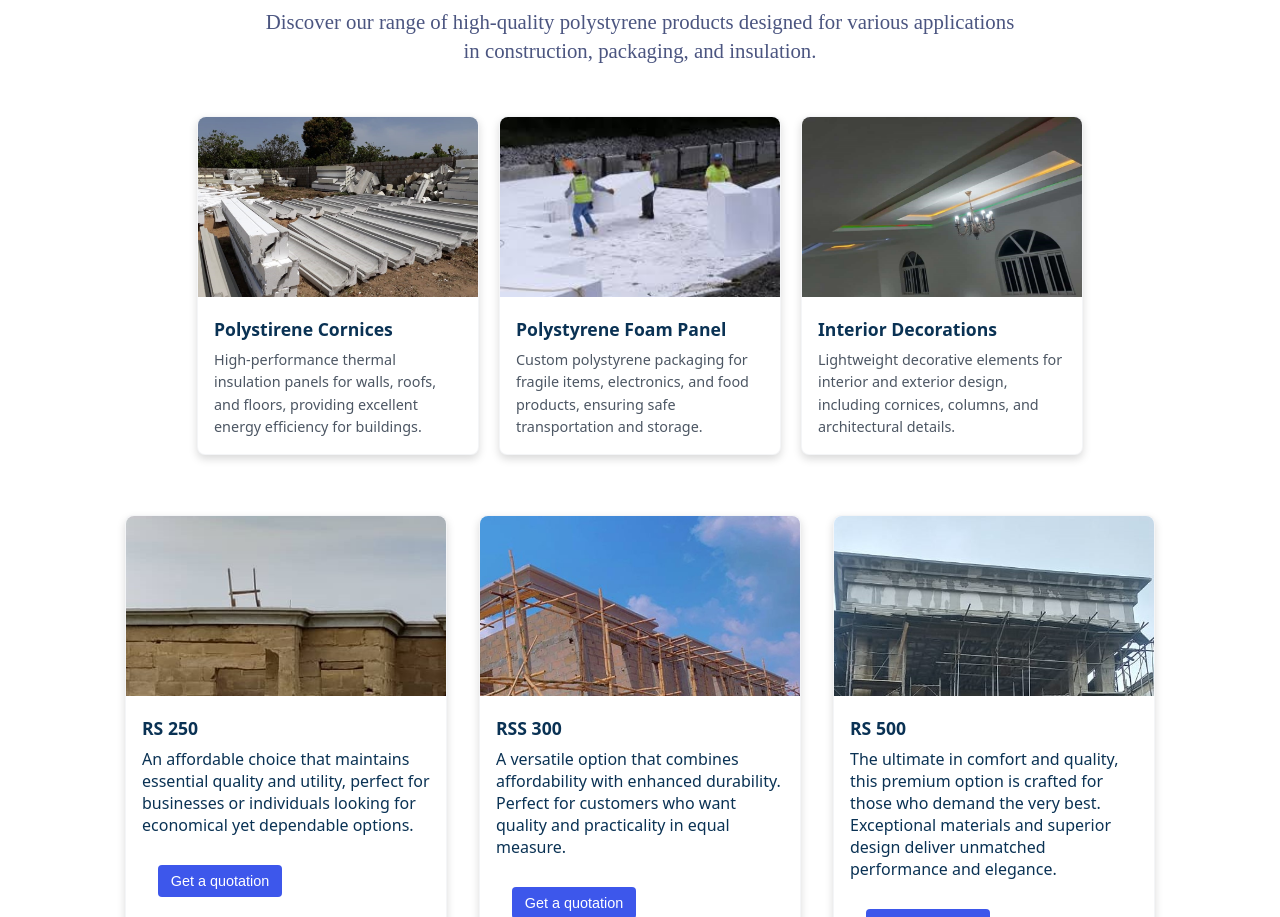
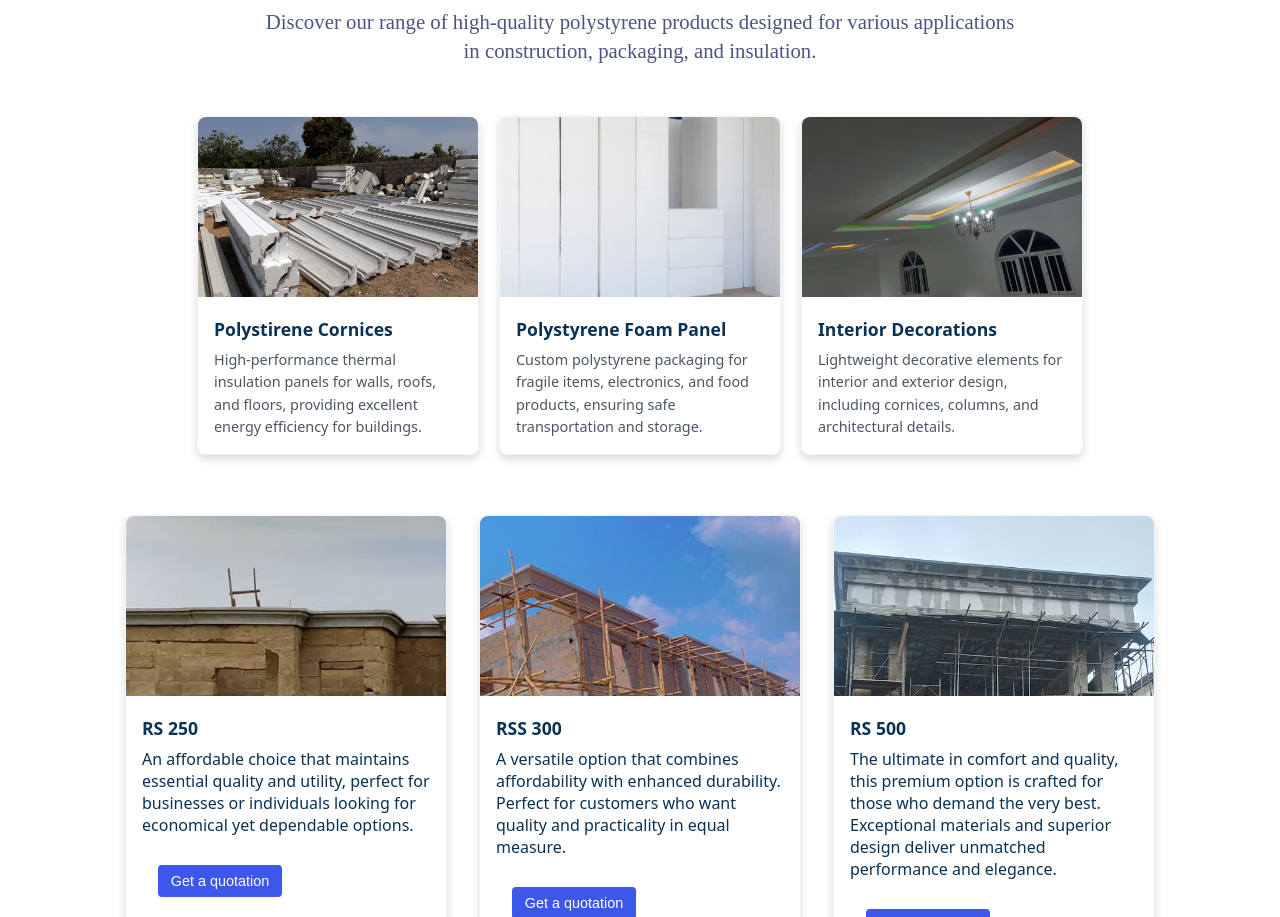
Before and after one commit to Tiahaleem/Leemtech, a plain HTML site: page index.html in a window 1280 px wide. Shown: the part 1865-2782 px from the top of the page. Drawn offline with nearby package versions, Linux system fonts and the light colour scheme.

Commit message:
local edits

```diff
--- a/index.html
+++ b/index.html
@@ -146,7 +146,7 @@
     </div>
 
     <div class="grid-product-container_panel">
-      <img class="grid-product-img_1" src="image/Untitled.png" alt="">
+      <img class="grid-product-img_1" src="image/panel foam.jpg" alt="">
       <div class="grid-product-txt">
         <h3 class="panels">Polystyrene Foam Panel</h3>
         <p class="panels_p">
```
Also changed, not shown: image/panel foam.jpg (added).
